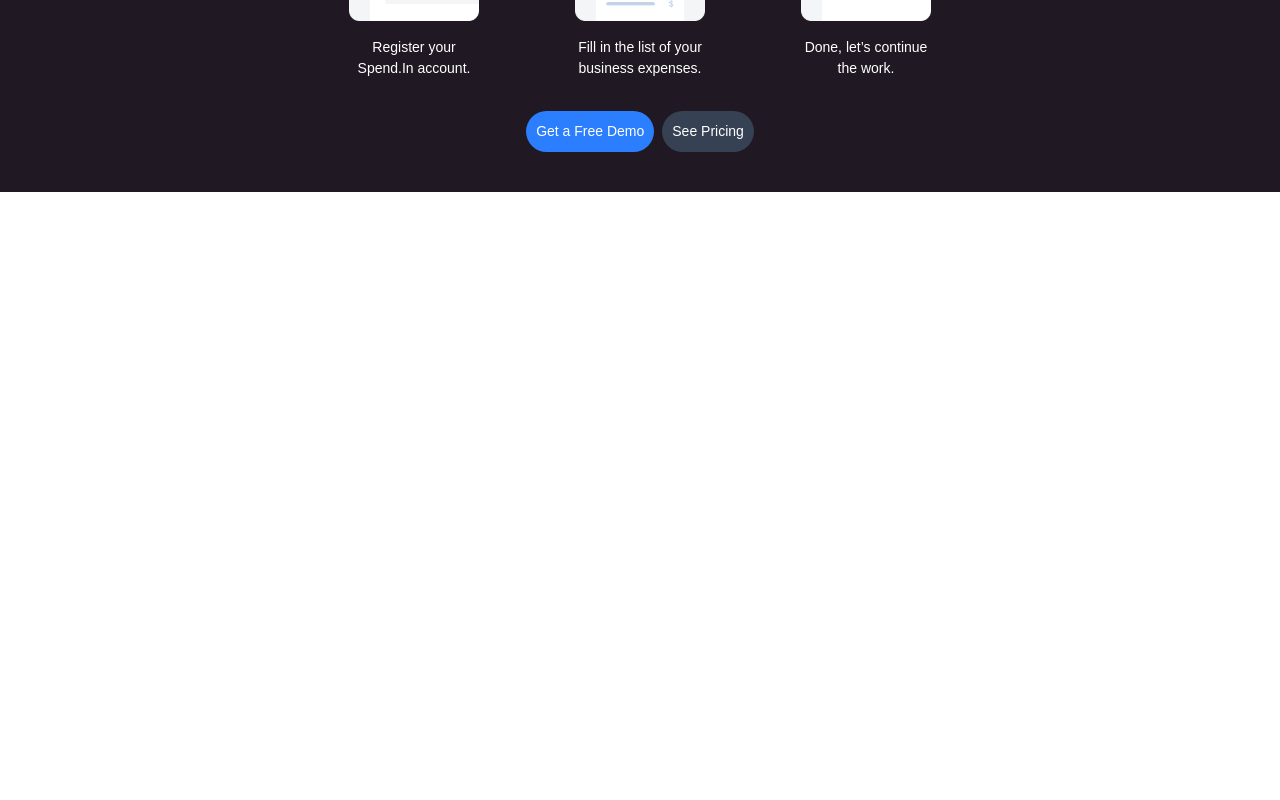
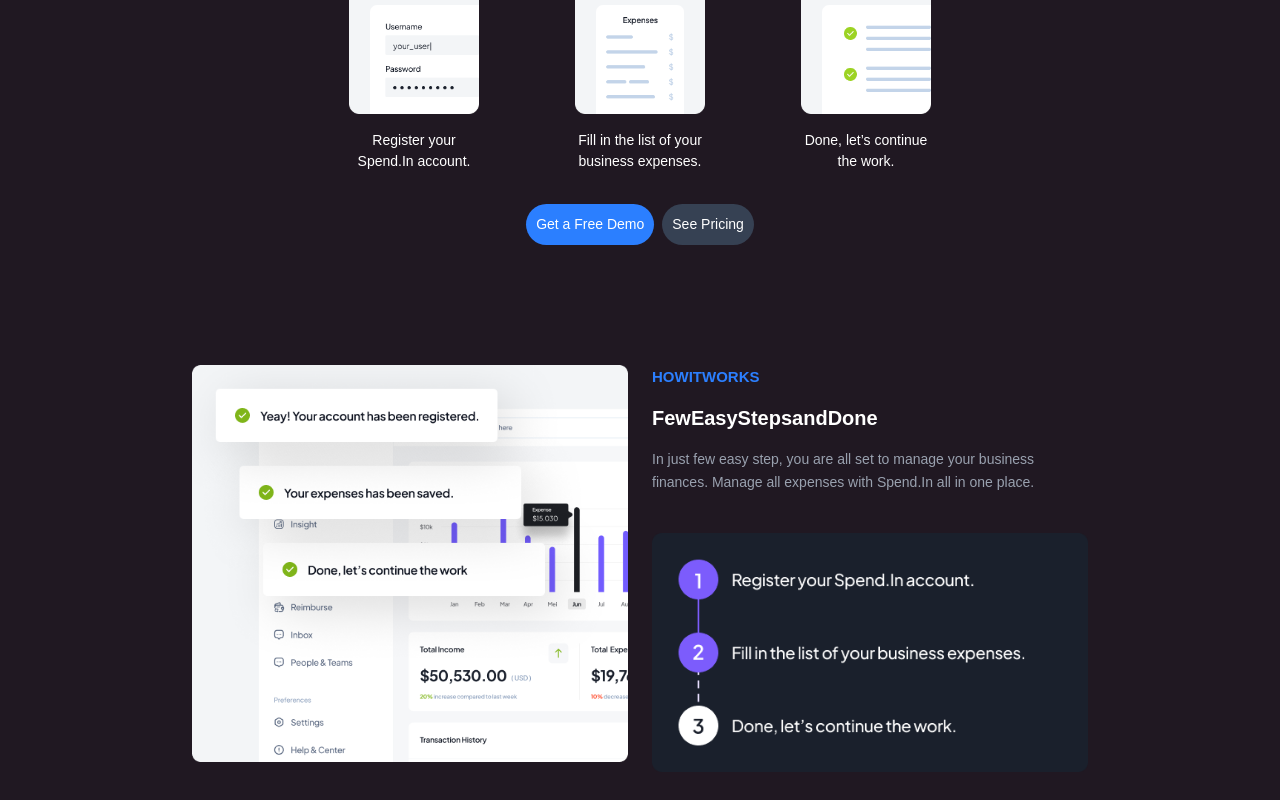
Before and after one commit to Josue-ui582/ftc-w2-josue-hounhoui, a Next.js app: page / in a window 1280 px wide. Shown: the part 2232-3032 px from the top of the page. Before the commit the page ends 2424 px from the top, so only its background shows below. Built offline with nearby package versions, Linux system fonts and the light colour scheme.

Commit message:
feat: building how it work 2 section

```diff
--- a/app/page.tsx
+++ b/app/page.tsx
@@ -11,6 +11,7 @@
 import HowItWorkTitle from "@/components/HowItWorkTitle";
 import HowItWorkCardContainer from "@/components/HowItWorkCardContainer";
 import HowItWorkFooter from "@/components/HowItWorkFooter";
+import HowItWork2 from "@/components/HowItWork2";
 
 export default function Home() {
   return (
@@ -42,6 +43,8 @@
         <HowItWorkCardContainer />
         <HowItWorkFooter />
       </HowItWork>
+
+      <HowItWork2 />
     </>
   );
 }
--- /dev/null
+++ b/components/HowItWork2.tsx
@@ -0,0 +1,34 @@
+import Image from "next/image";
+import React from "react";
+import content from "../app/asserts/content.png"
+import stepper from "../app/asserts/Stepper.png"
+
+const HowItWork2 = () => {
+    return(
+        <div className="flex justify-center items-center bg-[#201822]">
+            <div className="grid grid-cols-2 gap-6 w-[70%] py-20 items-stretch">
+                <div>
+                    <Image
+                        src={content}
+                        alt=""
+                    />
+                </div>
+                <div className="flex flex-col gap-4">
+                    <div className="flex flex-col items-start justify-start gap-4">
+                        <h4 className="text-blue-500 uppercase text-lg font-semibold text-[15px]">Howitworks</h4>
+                        <h1 className="font-bold text-xl text-white">FewEasyStepsandDone</h1>
+                        <p className="text-gray-400 text-sm leading-relaxed">In just few easy step, you are all set to manage your business finances. Manage all expenses with Spend.In all in one place.</p>
+                    </div>
+                    <div className="mt-6">
+                        <Image
+                            src={stepper}
+                            alt=""
+                        />
+                    </div>
+                </div>
+            </div>
+        </div>
+    )
+}
+
+export default HowItWork2;
```
Also changed, not shown: app/asserts/Stepper.png (added), app/asserts/content.png (added).
